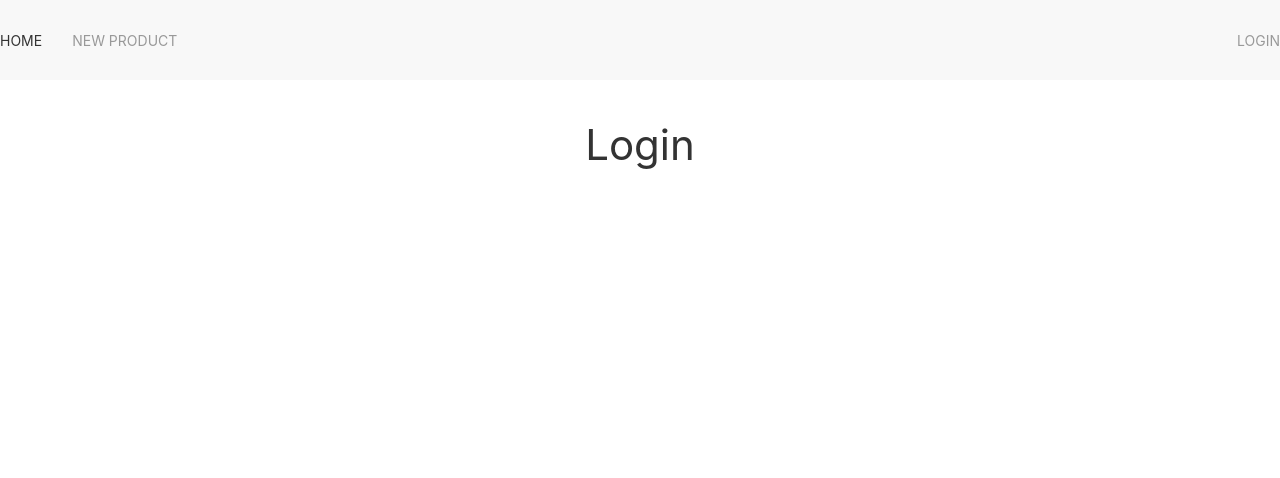
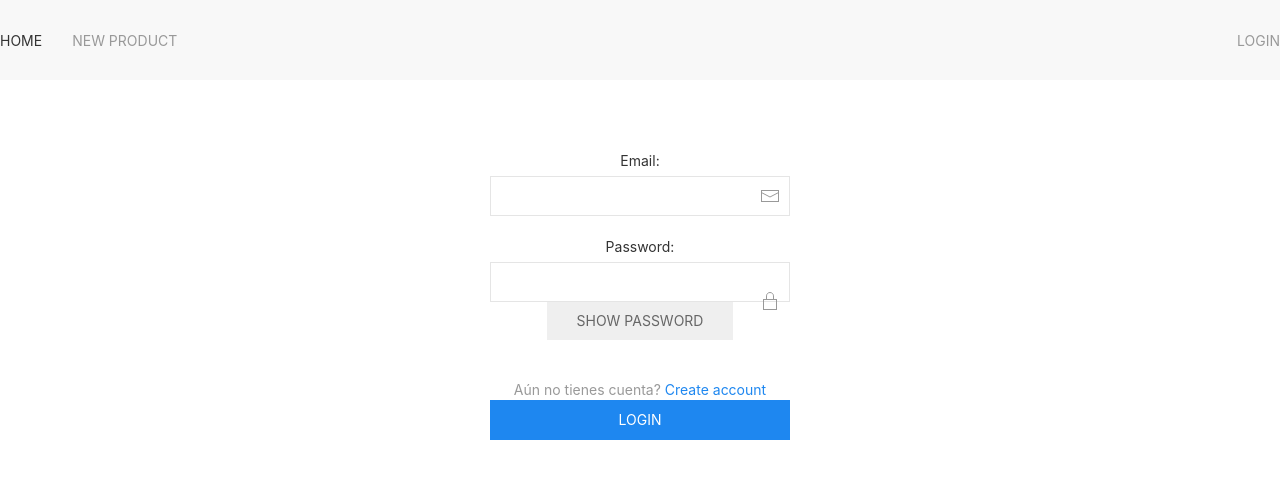
Before and after one commit to gladyscodes/connect-backend-frontend, a React (Create React App) app in the folder products-app-front/: page /login in a window 1280 px wide. Shown: the top 478 px of the page. Built offline with nearby package versions, Linux system fonts and the light colour scheme.

Commit message:
Add form

```diff
--- a/products-app-front/src/Routes.js
+++ b/products-app-front/src/Routes.js
@@ -2,13 +2,14 @@ import React from "react";
 import  { Switch, Route } from 'react-router-dom';
 import Products from "./components/Products";
 import ProductForm from "./components/ProductForm";
+import AuthForm from "./components/AuthForm";
 
 const Routes = () => (
   <Switch>
     <Route exact path="/" component= {Products} />
     <Route exact path="/new" component= {ProductForm} />
-    <Route exact path="/login" component= {() => <h1>Login</h1>}/>
-    <Route exact path="/signup" component= {( <h1>Signup</h1>)}/>
+    <Route exact path="/login" component= {AuthForm}/>
+    <Route exact path="/signup" component= {AuthForm}/>
     <Route exact path="/:id" component= {() => <h1>Detail</h1>} />
   </Switch>
 )
--- a/products-app-front/src/components/AuthForm/index.js
+++ b/products-app-front/src/components/AuthForm/index.js
@@ -1,7 +1,102 @@
 import React, { Component } from "react";
+import { login, signup } from "../../services/authService";
+import { Link } from "react-router-dom";
 
 class AuthForm extends Component {
 
+  state = {
+    user: {},
+    showPassword: false,
+  };
+
+  handleShowPassword = () => {
+    const { showPassword } = this.state;
+    showValue = !showPassword;
+    this.setState({showPassword})
+  }
+
+  handleSubmit = (e) => {
+    e.preventDefault();
+    const { user } = this.state;
+    const isLogin  = this.props.location.pathname === "/login";
+    const action = isLogin ? login : signup;
+    action(user).then((res) => {
+    console.log(res);
+   });
+  };
+
+  handleChange = (e) => {
+    let { user } = this.state;
+    user ={ ...user, [e.target.name]: e.target.value};
+    this.setState({ user });
+   };
+
+  render() {
+    const showPassword = this.state
+    const isLogin  = this.props.location.pathname === "/login";
+    return (
+      <section className="uk-section">
+        <div className="uk-container uk-flex uk-flex-center">
+          <div className="uk-width-1-4">
+            <form onSubmit= {this.handleSubmit}
+              className="uk-width-1-1 uk-form-stacked uk-flex uk-flex-center uk-flex-column">
+              <div className="uk-margin">
+                <label className="uk-form-label" htmlFor="email">
+                  Email:
+                </label>
+                <div className="uk-inline">
+                  <span
+                    className="uk-form-icon uk-form-icon-flip"
+                    uk-icon="icon: mail"
+                  ></span>
+                  <input
+                   onChange= {this.handleChange}
+                   id="email"
+                   name="email"
+                   className="uk-input"
+                   type="text"
+                   required/>
+                </div>
+                <div className="uk-margin">
+                  <label className="uk-form-label" htmlFor="password">
+                    Password:
+                  </label>
+                  <div className="uk-inline">
+                    <span
+                      className="uk-form-icon uk-form-icon-flip"
+                      uk-icon="icon: lock"
+                    ></span>
+                    <input
+                    onChange= {this.handleChange}
+                    id="password"
+                    name="password"
+                    className="uk-input"
+                    type={ showPassword ? "text" : "password" }
+                    required
+                    />
+                    <button
+                      className="uk-button"
+                      onClick= {this.handleShowPassword}> Show Password
+                    </button>
+                  </div>
+                </div>
+              </div>
+              {isLogin ? (
+              <div className="uk-text-meta">
+              Aún no tienes cuenta? {""}
+              <Link className="uk-text-primary" to="/signup">
+               Create account
+              </Link>
+            </div>
+              ) : null
+              }
+              <button className="uk-button uk-button-primary"> {isLogin ? "Login" : "Signup"}</button>
+            </form>
+          </div>
+        </div>
+      </section>
+    );
+  }
 }
 
 export default AuthForm;
--- /dev/null
+++ b/products-app-front/src/services/authService.js
@@ -0,0 +1,9 @@
+import axios from "axios";
+
+export const login = (credentials) => {
+  return axios.post("http://localhost:3000/login", credentials);
+}
+
+export const signup = (credentials) => {
+  return axios.post("http://localhost:3000/signup", credentials);
+}
```
